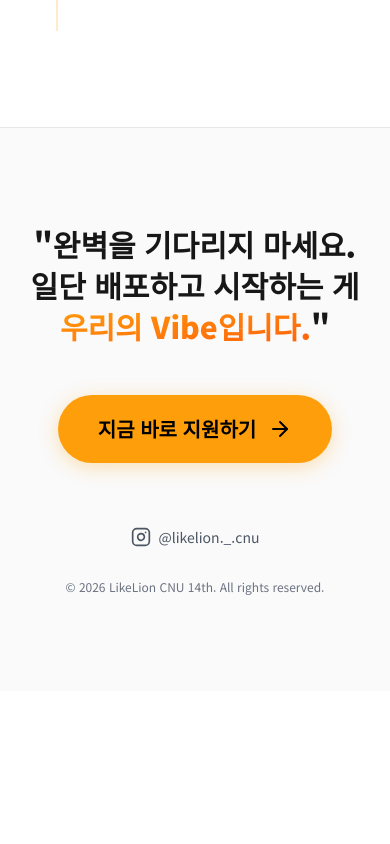
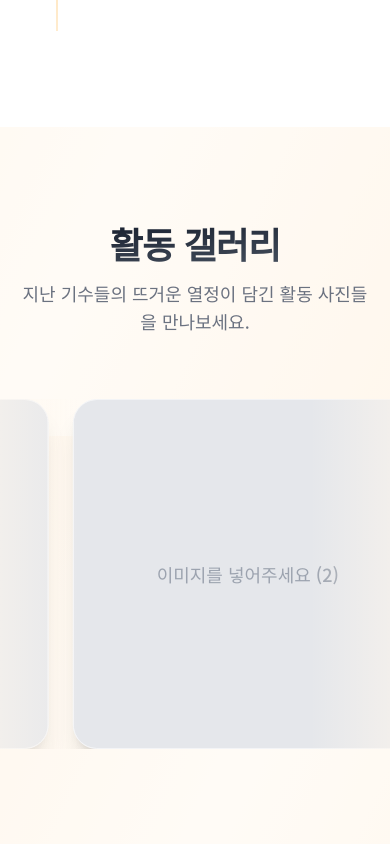
Before and after one commit to likelion-cnu-14th/recruit, a Next.js app: page / in a window 390 px wide. Shown: the part 7160-8004 px from the top of the page. Before the commit the page ends 7851 px from the top, so only its background shows below. Built offline with nearby package versions, Linux system fonts and the light colour scheme.

Commit message:
feat: 활동 갤러리 사진 갤러리 추가

```diff
--- a/src/app/page.tsx
+++ b/src/app/page.tsx
@@ -4,6 +4,7 @@ import Tracks from '@/components/Tracks';
 import Benefits from '@/components/Benefits';
 
 import ActivityTimeline from '@/components/ActivityTimeline';
+import ActivityGallery from '@/components/ActivityGallery';
 import Footer from '@/components/Footer';
 import FadeIn from '@/components/FadeIn';
 import Navbar from '@/components/Navbar';
@@ -44,6 +45,13 @@ export default function Home() {
         </FadeIn>
       </div>
 
+      {/* Activity Gallery Section */}
+      <div className="scroll-mt-20">
+        <FadeIn>
+          <ActivityGallery />
+        </FadeIn>
+      </div>
+
 
 
       {/* Footer */}
--- /dev/null
+++ b/src/components/ActivityGallery.tsx
@@ -0,0 +1,143 @@
+
+'use client';
+
+import { motion, useAnimationControls } from 'framer-motion';
+import { useRef, useState, useEffect } from 'react';
+
+const activities = [
+  {
+    id: 1,
+    title: "아이디어톤",
+    image: "/images/activity-1.jpg", // User to replace
+    description: "창의적인 아이디어를 발굴하고 공유하는 아이디어톤"
+  },
+  {
+    id: 2,
+    title: "해커톤",
+    image: "/images/activity-2.jpg", // User to replace
+    description: "밤새며 열정적으로 개발하는 멋쟁이사자처럼의 꽃, 해커톤"
+  },
+  {
+    id: 3,
+    title: "정기 세션",
+    image: "/images/activity-3.jpg", // User to replace
+    description: "매주 진행되는 파트별 스터디와 정기 세션"
+  },
+  {
+    id: 4,
+    title: "네트워킹 파티",
+    image: "/images/activity-4.jpg", // User to replace
+    description: "다양한 학교의 멋사 부원들과 교류하는 네트워킹"
+  },
+  {
+    id: 5,
+    title: "데모데이",
+    image: "/images/activity-5.jpg", // User to replace
+    description: "한 학기 동안 만든 프로젝트를 발표하는 데모데이"
+  }
+];
+
+// Duplicate items for infinite scroll illusion
+const duplicatedActivities = [...activities, ...activities];
+
+export default function ActivityGallery() {
+  const controls = useAnimationControls();
+  const [isHovered, setIsHovered] = useState(false);
+
+  useEffect(() => {
+    // Start the animation
+    controls.start({
+      x: "-50%",
+      transition: {
+        duration: 30, // Speed of the scroll (adjust as needed)
+        ease: "linear",
+        repeat: Infinity,
+      },
+    });
+  }, [controls]);
+
+  // Pause on hover
+   useEffect(() => {
+    if (isHovered) {
+      controls.stop();
+    } else {
+      controls.start({
+        x: "-50%",
+        transition: {
+            duration: 30,
+            ease: "linear",
+            repeat: Infinity,
+        }
+      });
+    }
+  }, [isHovered, controls]);
+
+
+  return (
+    <section className="bg-orange-50/50 py-24 overflow-hidden w-full">
+      {/* Title Container (Centered) */}
+      <div className="container mx-auto px-4 mb-16 text-center">
+        <h2 className="text-4xl font-extrabold tracking-tight text-gradient mb-4">
+          활동 갤러리
+        </h2>
+        <p className="text-lg text-gray-500 max-w-2xl mx-auto">
+          지난 기수들의 뜨거운 열정이 담긴 활동 사진들을 만나보세요.
+        </p>
+      </div>
+
+      {/* Full Width Slider */}
+      <div
+        className="relative w-full overflow-hidden"
+        onMouseEnter={() => setIsHovered(true)}
+        onMouseLeave={() => setIsHovered(false)}
+      >
+        <motion.div
+          className="flex gap-6 w-max pl-4" // pl-4 to add a bit of initial padding
+          animate={{ x: ["0%", "-50%"] }} // Move from 0 to -50% (half the width of the duplicated list)
+          transition={{
+            duration: 40, // Slower duration for smoother viewing
+            ease: "linear",
+            repeat: Infinity,
+          }}
+          // We don't use the simple animate prop here if we want pause control via state efficiently with useAnimationControls,
+          // but for simple cases, just CSS hover state or simple logic is enough.
+          // Trying a simpler approach aligned with the request: "automatically move"
+           style={{ width: "max-content" }}
+        >
+          {duplicatedActivities.map((activity, index) => (
+            <div
+              key={`${activity.id}-${index}`}
+              className="min-w-[350px] md:min-w-[500px] h-[350px] md:h-[500px] relative rounded-3xl overflow-hidden shadow-xl bg-white group border border-gray-100"
+            >
+              {/* Placeholder Image Area */}
+              <div className="absolute inset-0 bg-gray-200 flex items-center justify-center text-gray-400 group-hover:scale-105 transition-transform duration-700">
+                <span className="text-lg font-medium">이미지를 넣어주세요 ({activity.id})</span>
+                 {/*
+                    사용법: 아래 주석을 해제하고 src에 실제 이미지 경로를 넣어주세요.
+                    <img src={activity.image} alt={activity.title} className="w-full h-full object-cover" />
+                  */}
+              </div>
+
+              {/* Overlay Content */}
+              <div className="absolute inset-0 bg-gradient-to-t from-black/80 via-black/20 to-transparent opacity-0 group-hover:opacity-100 transition-opacity duration-300 flex flex-col justify-end p-8">
+                <h3 className="text-3xl font-bold text-white mb-2 translate-y-4 group-hover:translate-y-0 transition-transform duration-300">
+                  {activity.title}
+                </h3>
+                <p className="text-white/90 text-lg translate-y-6 group-hover:translate-y-0 transition-transform duration-500 delay-75">
+                  {activity.description}
+                </p>
+              </div>
+            </div>
+          ))}
+        </motion.div>
+
+         {/* Gradient Masks for Edges */}
+        <div className="absolute inset-y-0 left-0 w-20 bg-gradient-to-r from-orange-50/50 to-transparent z-10 pointer-events-none"></div>
+        <div className="absolute inset-y-0 right-0 w-20 bg-gradient-to-l from-orange-50/50 to-transparent z-10 pointer-events-none"></div>
+      </div>
+
+      <div className="mt-8 text-center text-gray-400 text-sm">
+      </div>
+    </section>
+  );
+}
```
